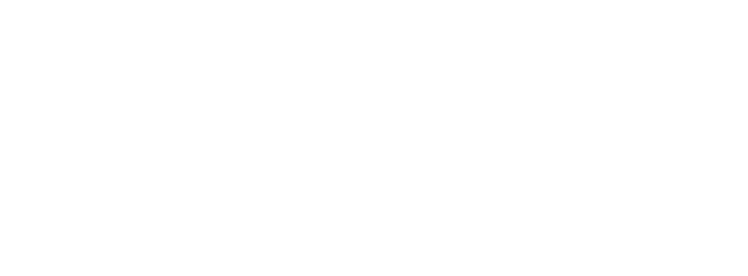
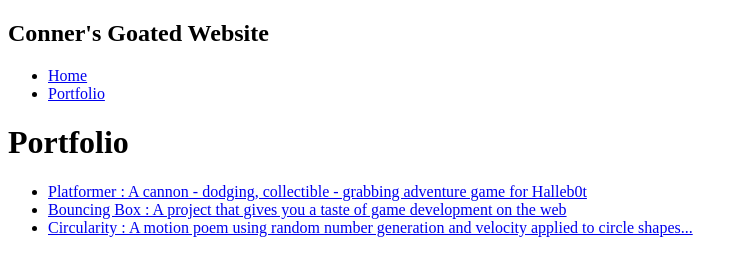
Before and after one commit to averagefps/averagefps.github.io, a plain HTML site: page portfolio.html in a window 1280 px wide. Shown: the whole page, without its empty margins (0-748 px from the left). Drawn offline with Linux system fonts and the light colour scheme.

Commit message:
it doesnt matter

```diff
--- a/portfolio.html
+++ b/portfolio.html
@@ -1,11 +1,32 @@
 <!DOCTYPE HTML>
 <html>
     <head>
+        <title>Conners Goated Portfolio</title>
     </head>
 
     <body>
       <div id="all-contents">
-
+        <nav>
+            <h1>Conner's Goated Website</h1>
+            <ul id="nav-ul">
+               <li class="nav-li">
+               <a class="nav-a" href="index.html">Home</a>
+             </li>
+             <li class="nav-li">
+               <a class="nav-a" href="portfolio.html">Portfolio</a>
+             </li>
+         </ul>
+     </nav>
+     <main>
+        <div class="content">
+            <h1>Portfolio</h1>
+            <ul id="portfolio">
+                <li><a href="projects/platformer/">Platformer : A cannon - dodging, collectible - grabbing adventure game for Halleb0t</a></li>
+                <li><a href="projects/bouncing-box/">Bouncing Box : A project that gives you a taste of game development on the web </a></li>
+                <li><a href="projects/circularity/">Circularity : A motion poem using random number generation and velocity applied to circle shapes...</a></li>
+            </ul>
+        </div>
+    </main>
       </div>
     </body>
 </html>
```
